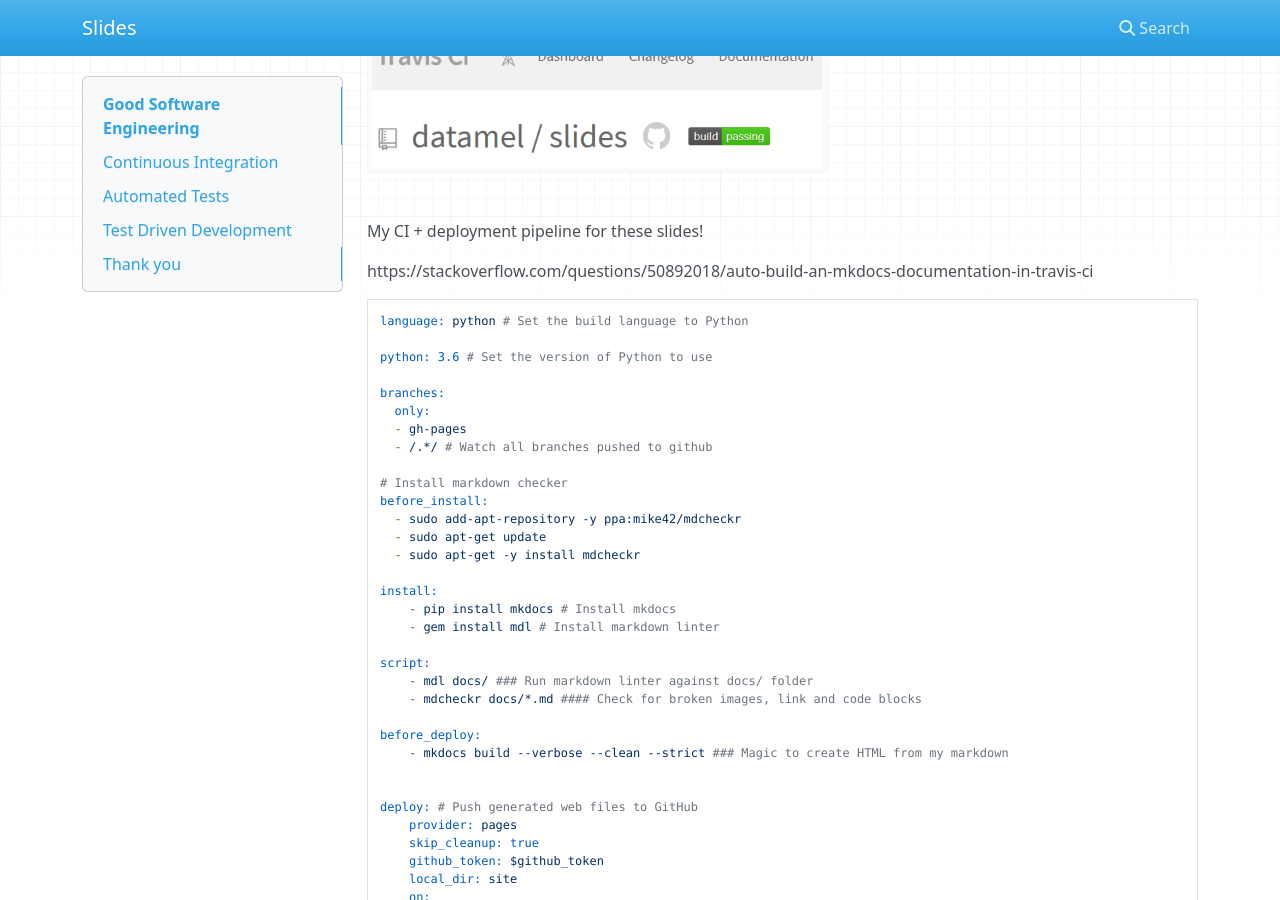
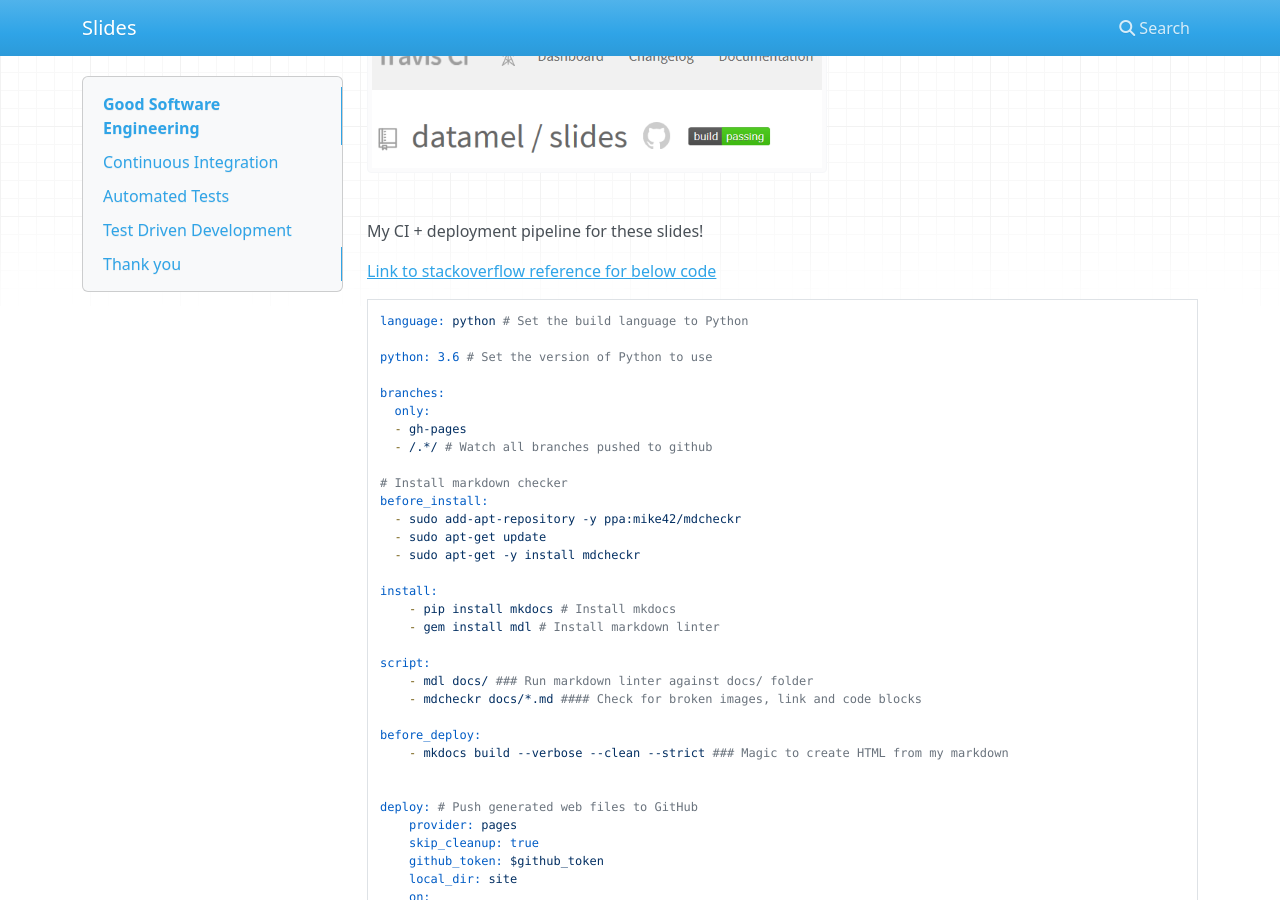
Before and after one commit to datamel/slides, an MkDocs documentation site: the page built from docs/index.md, in a window 1280 px wide and 900 px high, scrolled down 388 px. Built offline with MkDocs 1.6.1, drawn with Linux system fonts in a browser that asks for light colours; nearby versions of some CDN libraries.

Commit message:
Update index.md

````diff
--- a/docs/index.md
+++ b/docs/index.md
@@ -14,7 +14,7 @@
 
 My CI + deployment pipeline for these slides!
 
-https://stackoverflow.com/questions/50892018/auto-build-an-mkdocs-documentation-in-travis-ci
+[Link to stackoverflow reference for below code](https://stackoverflow.com/questions/50892018/auto-build-an-mkdocs-documentation-in-travis-ci)
 
 ```yaml
 language: python # Set the build language to Python
````
